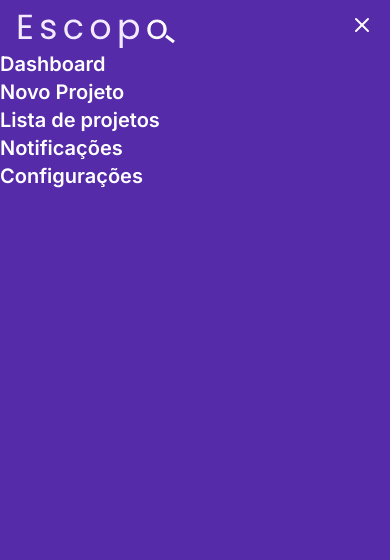
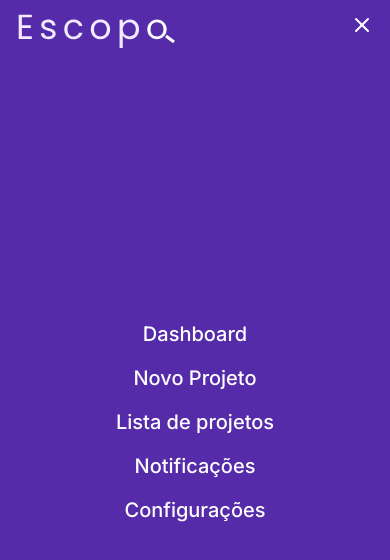
Before and after one commit to Samys003/projeto-escopo-web, a React (Vite) app: page / in a window 390 px wide. Both pictures are taken after a click on the button 362 px from the left and 25 px from the top of the page. Shown: the top 560 px of the page. Built offline with nearby package versions, Linux system fonts and the light colour scheme.

Commit message:
feat: finalizado menu do mobile

```diff
--- a/src/components/MobileHeader.jsx
+++ b/src/components/MobileHeader.jsx
@@ -7,37 +7,45 @@ function MobileHeader(){
 
     const [isMenuOpen, setIsMenuOpen] = useState(false)
 
-    const itensMenu = ['Dashboard', 'Novo Projeto', 'Lista de projetos', 'Notificações', 'Configurações']
+    const itensMenu = [
+        { id: 1, nome: 'Dashboard', path: '/dashboard' },
+        { id: 2, nome: 'Novo Projeto', path: '/novo-projeto' },
+        { id: 3, nome: 'Lista de projetos', path: '/projetos' },
+        { id: 4, nome: 'Notificações', path: '/notificacoes' },
+        { id: 5, nome: 'Configurações', path: '/configuracoes' }
+    ]
 
     return (
-        <div>
-            {isMenuOpen ?
-                <div className='fixed inset-0 bg-(--color-base) bg-opacity-50 z-50'>
-                    <Header isMenuOpen={isMenuOpen} setIsMenuOpen={setIsMenuOpen} icon={<X className='text-white' />}/>
-                    <div className='flex flex-col'>
-                        {itensMenu.map((item, index) => {
-                            return (
-                                <Title3 key={index} className='text-white'>{item}</Title3>
-                            )
-                        })}
-                    </div>
-                </div>
-                :
-                <Header isMenuOpen={isMenuOpen} setIsMenuOpen={setIsMenuOpen} icon={<Menu className='text-white'/>}/>
-            }
+        <div className="relative">
+
+            <header className="px-4 bg-(--color-base) flex place-content-between relative z-50">
+                <img src={logotipoMobile} alt="" />
+                <button onClick={() => setIsMenuOpen(!isMenuOpen)}>
+                    {isMenuOpen
+                        ? <X className='text-white' />
+                        : <Menu className='text-white' />
+                    }
+                </button>
+            </header>
+
+            <div
+                className={`
+                    fixed top-0 left-0 w-full h-full
+                    bg-(--color-base) z-40
+                    flex flex-col items-center justify-center gap-4
+                    transition-transform duration-300 ease-in-out
+                    ${isMenuOpen ? 'translate-y-0' : '-translate-y-full'}
+                `}
+            >
+                {itensMenu.map((item) => (
+                    <Title3 key={item.id} className='text-white'>
+                        {item.nome}
+                    </Title3>
+                ))}
+            </div>
+
         </div>
     )
 }
 
-function Header({isMenuOpen, setIsMenuOpen, icon}) {
-    return (
-        <header className="px-4 bg-(--color-base) flex place-content-between">
-            <img src={logotipoMobile} alt="" />
-            <button onClick={() => setIsMenuOpen(!isMenuOpen)}>
-                {icon}
-            </button>
-        </header>
-    )
-}
-
 export default MobileHeader;
--- a/src/components/Typography/Title1.jsx
+++ b/src/components/Typography/Title1.jsx
@@ -1,7 +1,7 @@
-function Title2(props){
+function Title1(props){
     return(
         <h1 className= {`text-8 font-inter ${props.className} font-bold`}> {props.children}</h1>
     )
 }
 
-export default Title2;
+export default Title1;
--- a/src/components/Typography/Title2.jsx
+++ b/src/components/Typography/Title2.jsx
@@ -1,6 +1,6 @@
 function Title2(props){
     return(
-        <h2 className= {`text-6 font-inter ${props.className} font-semibold`}> {props.children}</h2>
+        <h2 className= {`text-2xl font-inter ${props.className} font-semibold`}> {props.children}</h2>
     )
 }
 
--- a/src/components/Typography/Title3.jsx
+++ b/src/components/Typography/Title3.jsx
@@ -1,6 +1,6 @@
 function Title3(props){
     return(
-        <h3 className= {`text-xl font-inter ${props.className} font-semibold`}> {props.children}</h3>
+        <h3 className= {`text-xl font-inter ${props.className} font-medium`}> {props.children}</h3>
     )
 }
 
```
